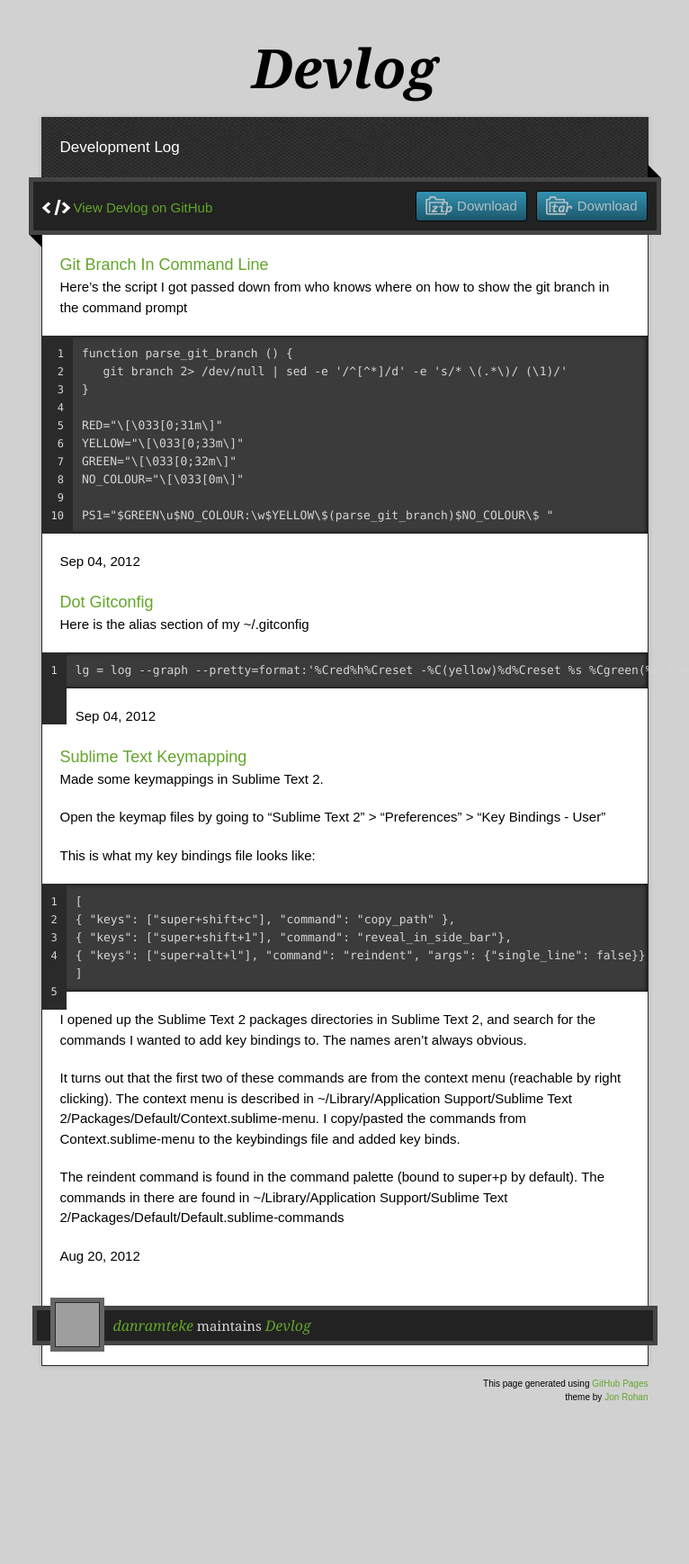
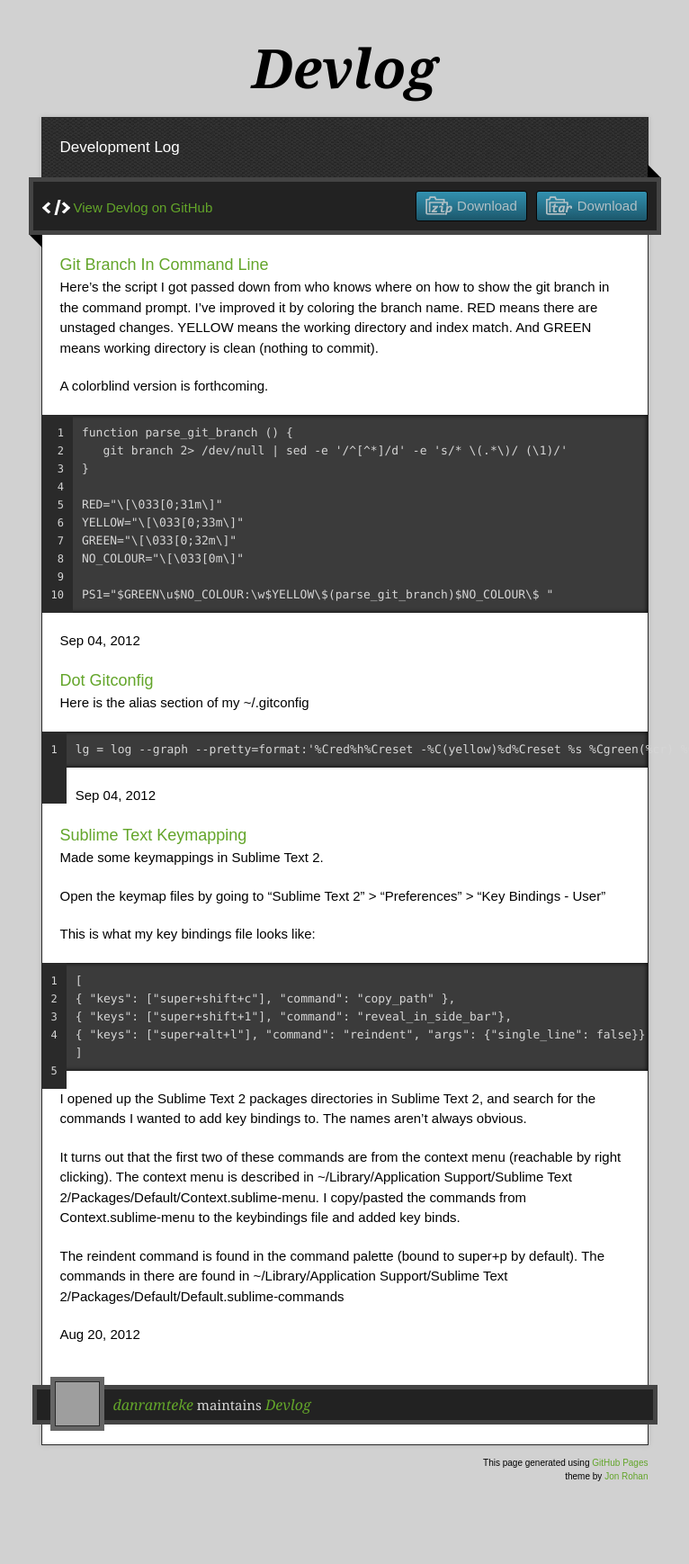
Before and after one commit to danramteke/devlog, a Jekyll site: the page built from index.html, in a window 1280 px wide. Shown: the whole page at 90% size, without its empty margins (257-1023 px from the left). Built offline with Jekyll 4.4.1, drawn with Linux system fonts in a browser that asks for light colours; nearby versions of some CDN libraries; the list of posts is cut into pages by our own code; before the commit the page ends 1650 px from its top, so only the background shows below that; grey boxes are pictures that could not be loaded.

Commit message:
Updated _posts/2012-09-04-git-branch-in-command-line.md

```diff
--- a/_posts/2012-09-04-git-branch-in-command-line.md
+++ b/_posts/2012-09-04-git-branch-in-command-line.md
@@ -3,7 +3,9 @@ layout: default
 published: true
 ---
 
-Here's the script I got passed down from who knows where on how to show the git branch in the command prompt
+Here's the script I got passed down from who knows where on how to show the git branch in the command prompt. I've improved it by coloring the branch name. RED means there are unstaged changes. YELLOW means the working directory and index match. And GREEN means working directory is clean (nothing to commit).
+
+A colorblind version is forthcoming.
 
     function parse_git_branch () {
        git branch 2> /dev/null | sed -e '/^[^*]/d' -e 's/* \(.*\)/ (\1)/'
```
